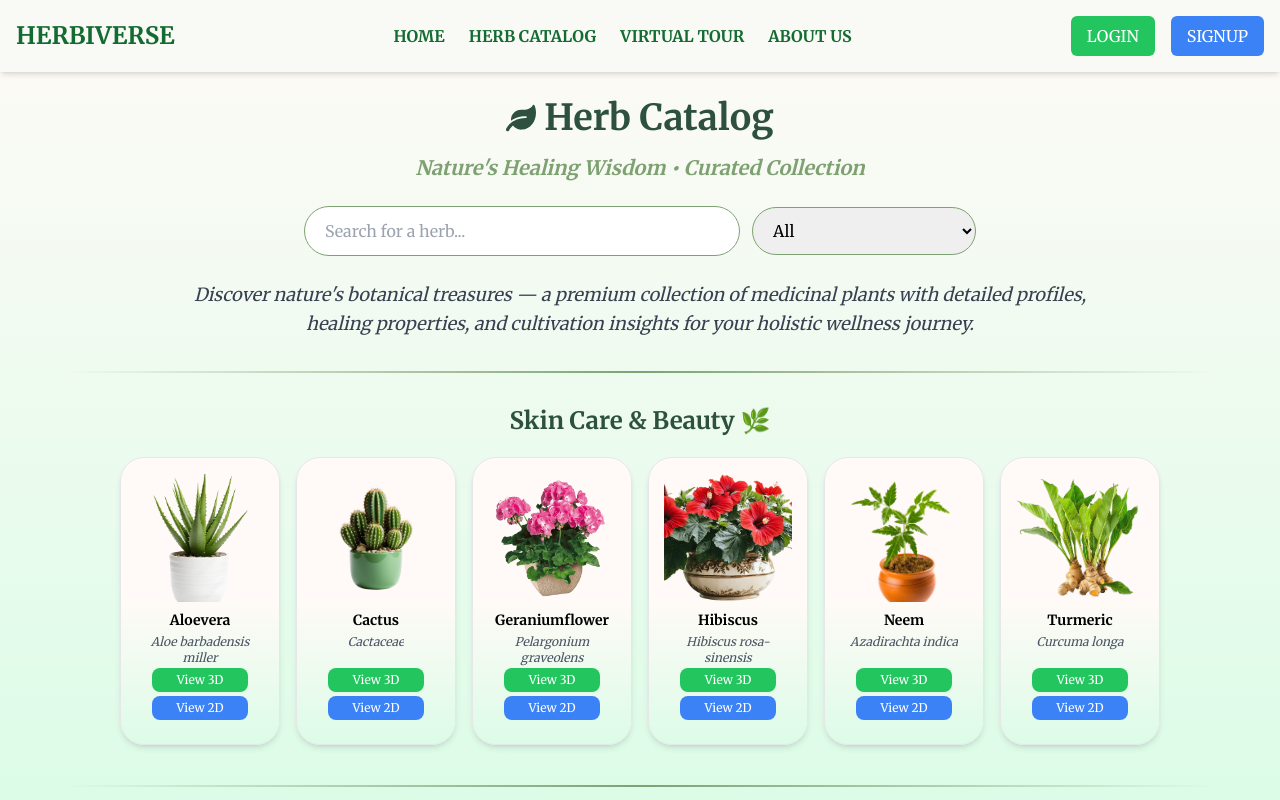
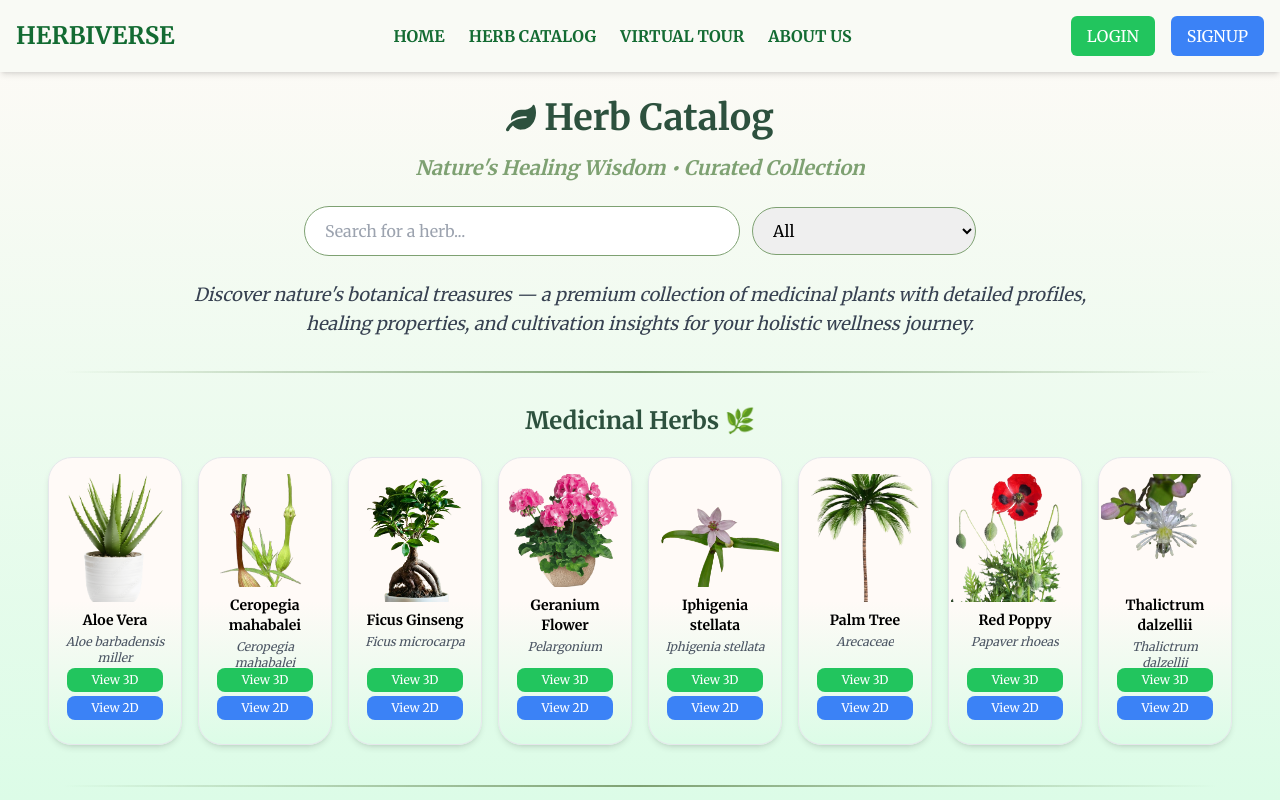
Before and after one commit to ssrade/herbiverse, a React (Vite) app in the folder herbiverse/: page /Herbcatalog in a window 1280 px wide. Built offline with nearby package versions, Linux system fonts and the light colour scheme.

Commit message:
id not found issue resolved

```diff
--- a/herbiverse/src/Components/Herb/Modelviewer.jsx
+++ b/herbiverse/src/Components/Herb/Modelviewer.jsx
@@ -1,6 +1,6 @@
 import React, { Suspense, useState, useEffect } from 'react';
 import { useLocation, useNavigate } from 'react-router-dom';
-import HerbModel from './HerbModel';
+import HerbModel from './Herbmodel';
 
 import {
   isUserLoggedIn,
--- a/herbiverse/src/Components/Herbcatalog/Herbcatalog.jsx
+++ b/herbiverse/src/Components/Herbcatalog/Herbcatalog.jsx
@@ -477,10 +477,10 @@ function Herbcatalog() {
   // 🏗️ Function to format plant data
   const formatPlantData = () => {
     const allPlants = [
-      "aloevera", "amla", "ashwagandha", "cactus", "ceropegiamahabalei",
-      "fennel(saunf)", "ficusginseng", "geraniumflower", "giloy", "ginger",
-      "hibiscus", "iphigeniastellata", "kalmegh", "mimosa", "neem",
-      "palmtree", "redpoppy", "shatavari", "thalictrumdalzellii", "tulsi", "turmeric"
+      "aloe vera", "amla", "ashwagandha", "cactus", "ceropegia mahabalei",
+      "fennel(saunf)", "ficus ginseng", "geranium flower", "giloy", "ginger",
+      "hibiscus", "iphigenia stellata", "kalmegh", "mimosa", "neem",
+      "palm tree", "red poppy", "shatavari", "thalictrum dalzellii", "tulsi", "turmeric"
     ];
 
     return allPlants.map(plantName => {
```
